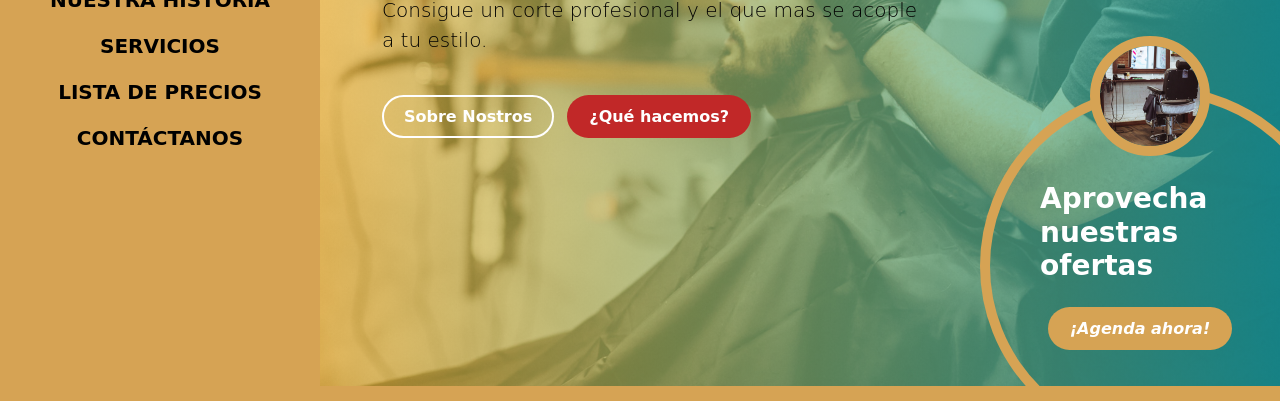
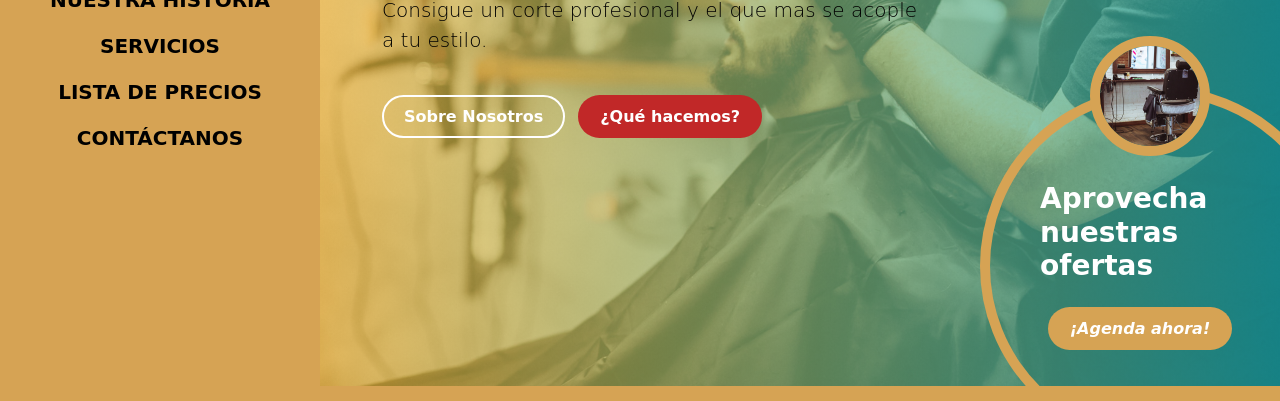
Before and after one commit to pablojimora/Barber-shop-JS, a plain HTML site: page index.html in a window 1280 px wide. Shown: the part 399-800 px from the top of the page. Drawn offline with Linux system fonts and the light colour scheme; a web font is replaced by a local one.

Commit message:
correcion

```diff
--- a/index.html
+++ b/index.html
@@ -7,7 +7,7 @@
         <meta name="description" content="">
         <meta name="author" content="">
 
-        <title>Gentlemen's Barber Shop - HTML CSS Template</title>
+        <title>Barber Shop</title>
 
         <!-- CSS FILES -->
         <link rel="preconnect" href="https://fonts.googleapis.com">
@@ -80,7 +80,7 @@ https://templatemo.com/tm-585-barber-shop
                                         <h1 class="text-white mb-lg-3 mb-4"><strong>Barber <em>Shop</em></strong></h1>
                                         <p class="text-black">Consigue un corte profesional y el que mas se acople a tu estilo.</p>
                                         <br>
-                                        <a class="btn custom-btn custom-border-btn custom-btn-bg-white smoothscroll me-2 mb-2" href="#section_2">Sobre Nostros</a>
+                                        <a class="btn custom-btn custom-border-btn custom-btn-bg-white smoothscroll me-2 mb-2" href="#section_2">Sobre Nosotros</a>
 
                                         <a class="btn custom-btn smoothscroll mb-2" href="#section_3">¿Qué hacemos?</a>
                                     </div>
```
